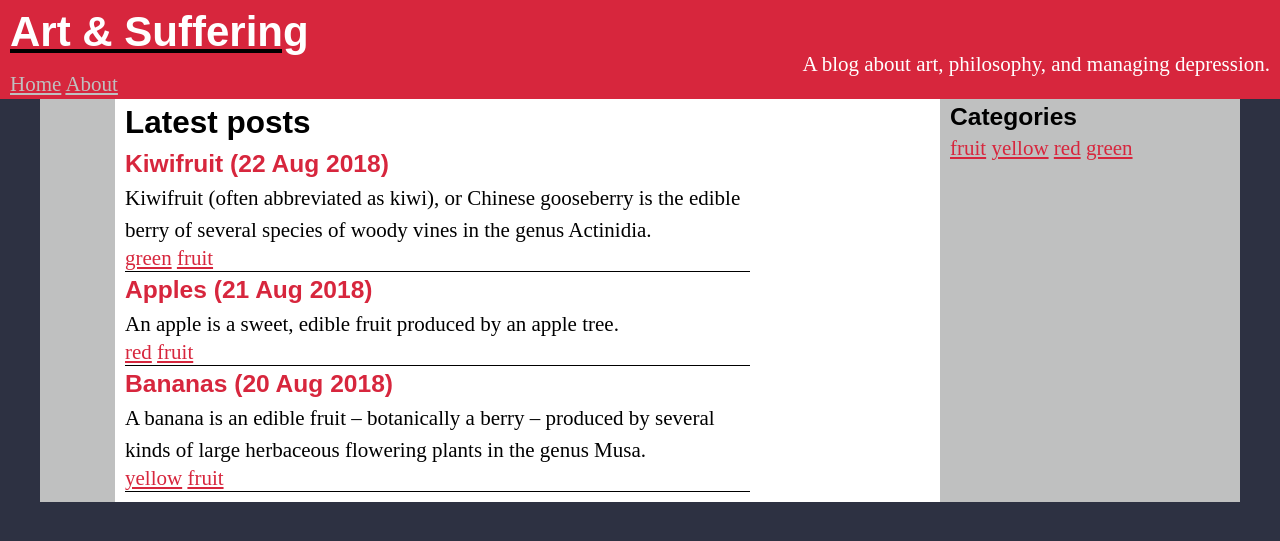
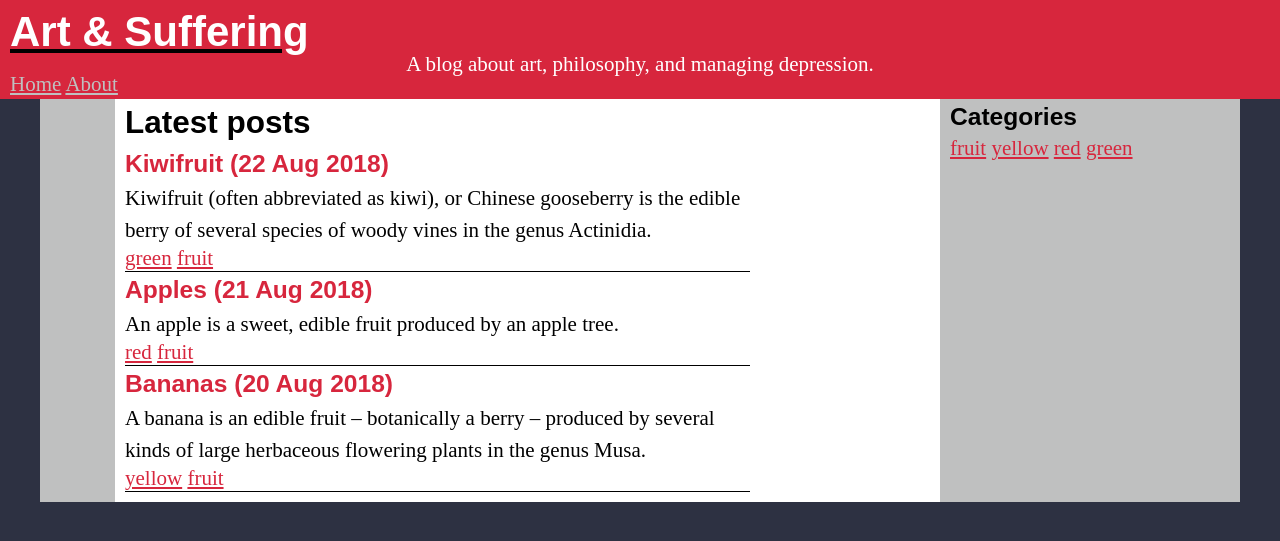
Before and after one commit to artandsuffering/artandsuffering.github.io, a Jekyll site: the page built from index.md, in a window 1280 px wide. Shown: the top 541 px of the page. Built offline with Jekyll 4.4.1, drawn with Linux system fonts in a browser that asks for light colours.

Commit message:
center align blog descr

```diff
--- a/_sass/siteheader.scss
+++ b/_sass/siteheader.scss
@@ -38,11 +38,8 @@
 @media only screen and (min-width: 488px) {
 	#blogdescription {
 		color: white;
-		text-align: right;
+		text-align: center;
 		line-height: 0em;
-		padding-right: 10px;
-		padding-top: 1px;
-		padding-bottom: 8px;
 	}
 }
 @media only screen and (max-width: 488px) {
```
